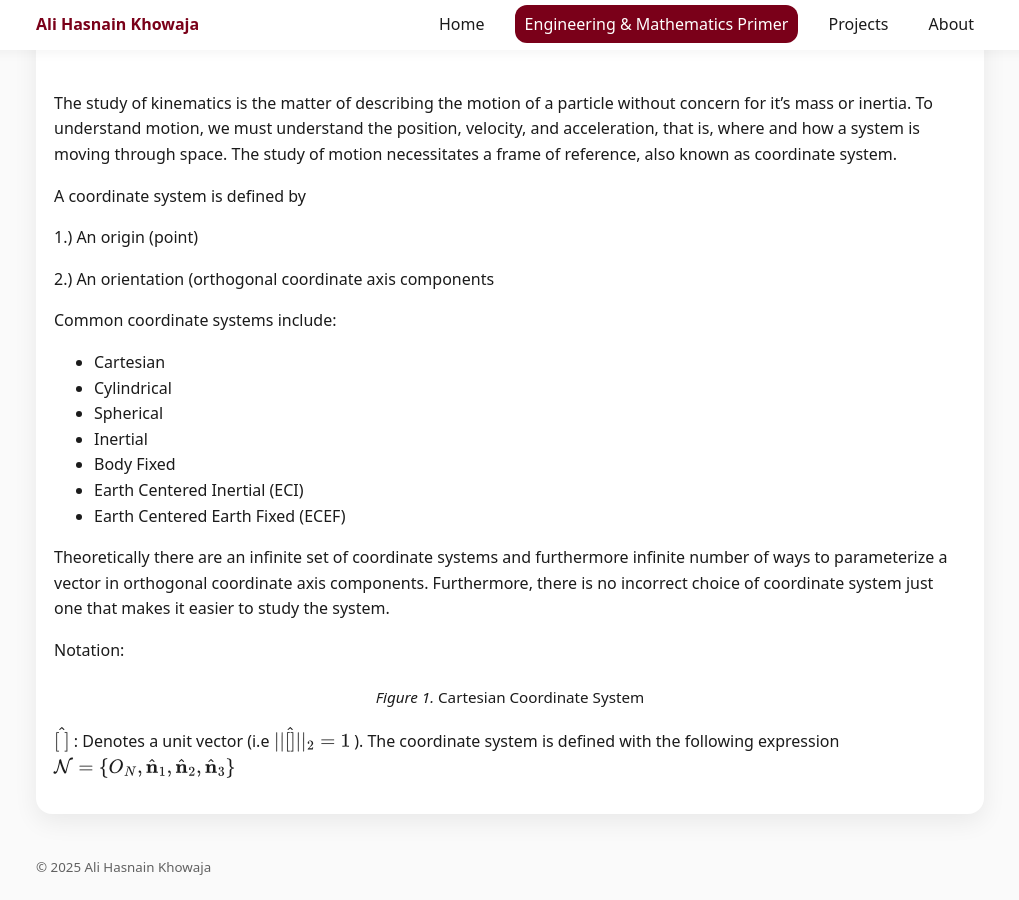
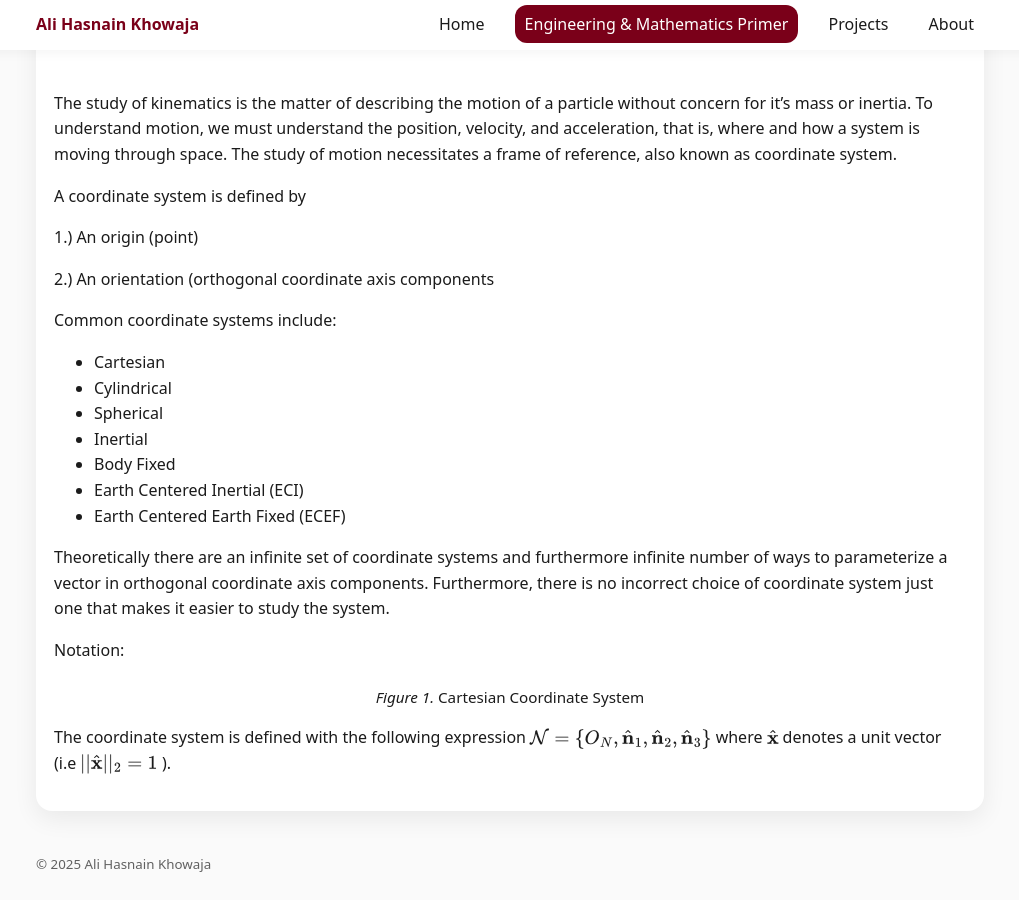
Before and after one commit to khowaja17/khowaja17.github.io, a Jekyll site: the page built from _primer/dynamics/coordinate-systems.md, in a window 1280 px wide and 900 px high, scrolled down 614 px. Shown: the whole window, without its empty margins (130-1149 px from the left). Built offline with Jekyll 4.4.1, drawn with Linux system fonts in a browser that asks for light colours.

Commit message:
Update coordinate-systems.md

```diff
--- a/_primer/dynamics/coordinate-systems.md
+++ b/_primer/dynamics/coordinate-systems.md
@@ -45,7 +45,8 @@ Notation:
     </script>
     <figcaption><em>Figure 1.</em> Cartesian Coordinate System </figcaption>
 </figure>
-$\hat{ \[ \ \] }$ : Denotes a unit vector (i.e $||\hat{ \[ \] } ||_2 = 1$ ). The coordinate system is defined with the following expression
+The coordinate system is defined with the following expression
 $$
 \mathcal{N} = \{ O_N , \hat{\mathbf n}_1, \hat{\mathbf n}_2, \hat{\mathbf n}_3 \}
 $$
+where $\hat{\mathbf x}$ denotes a unit vector (i.e $||\hat{\mathbf x} ||_2 = 1$ ).
```
